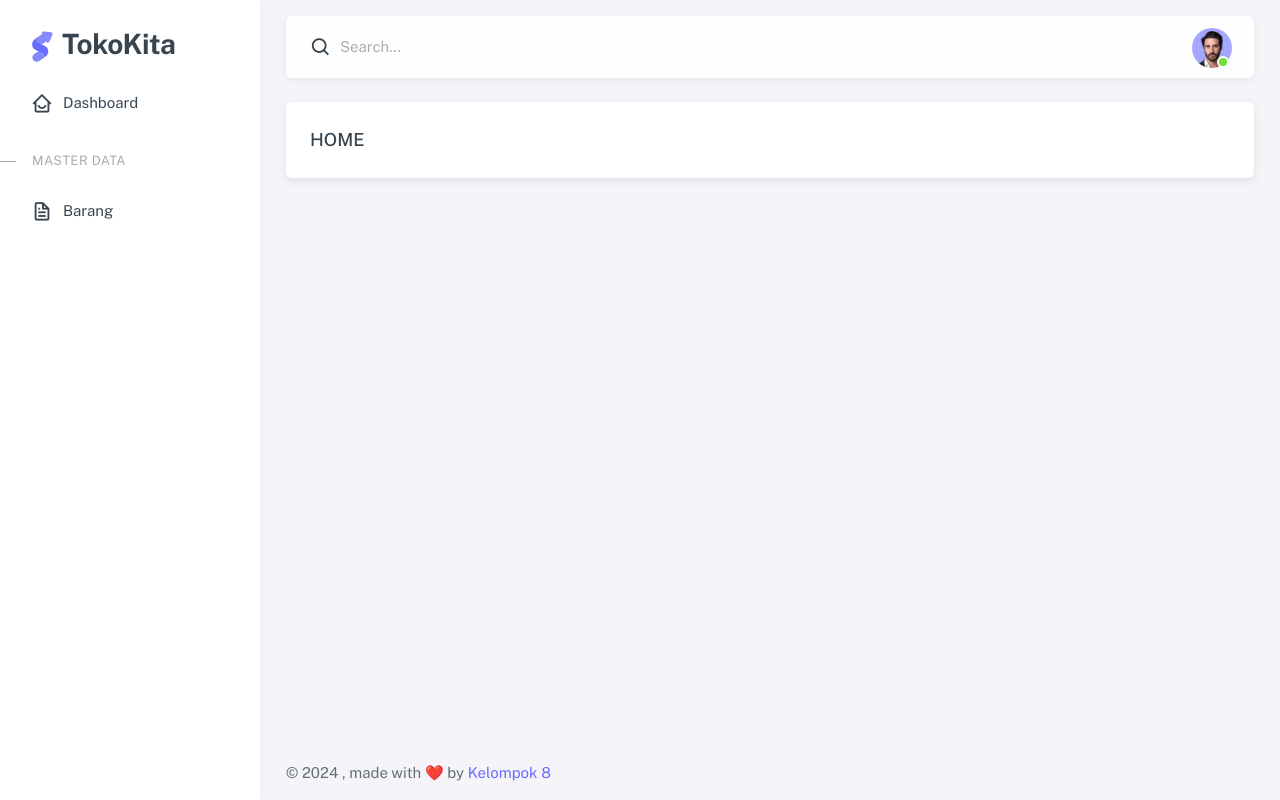
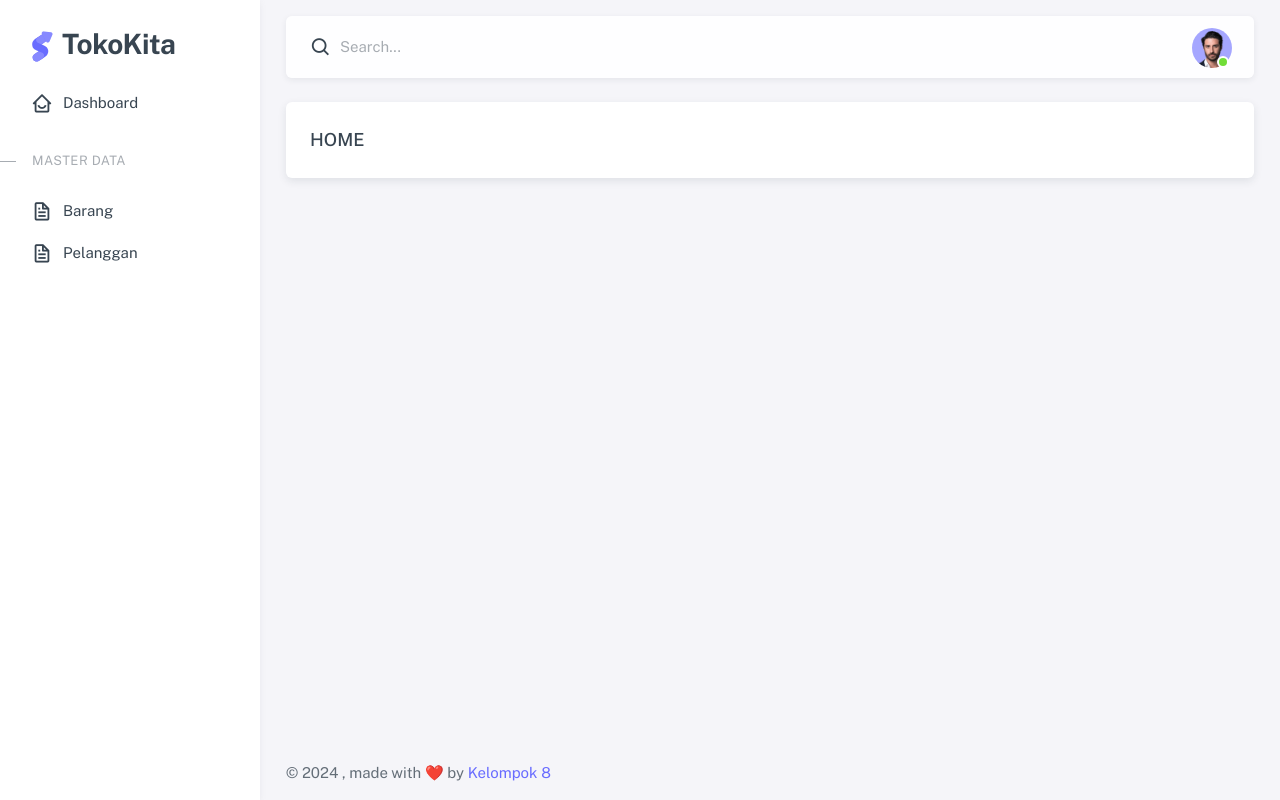
Before and after one commit to dinisyukrinasabri/TokoKita, a PHP site: page /tokokita/ in a window 1280 px wide. Run offline with PHP 8.4, Linux system fonts and the light colour scheme; the visitor is signed in with stand-in values (Sample User, id 1); data comes from the database, SQL or seed files in the repository; data that the repository does not hold is empty.

Commit message:
add menu

```diff
--- a/apps/views/templates/sidebar.php
+++ b/apps/views/templates/sidebar.php
@@ -56,6 +56,10 @@
                 <i class="menu-icon tf-icons bx bx-file"></i>
                 <div class="text-truncate" data-i18n="Barang">Barang</div>
             </a>
+            <a href="<?= base_url; ?>/pelanggan" class=" menu-link">
+                <i class="menu-icon tf-icons bx bx-file"></i>
+                <div class="text-truncate" data-i18n="Pelanggan">Pelanggan</div>
+            </a>
         </li>
     </ul>
 </aside>
```
